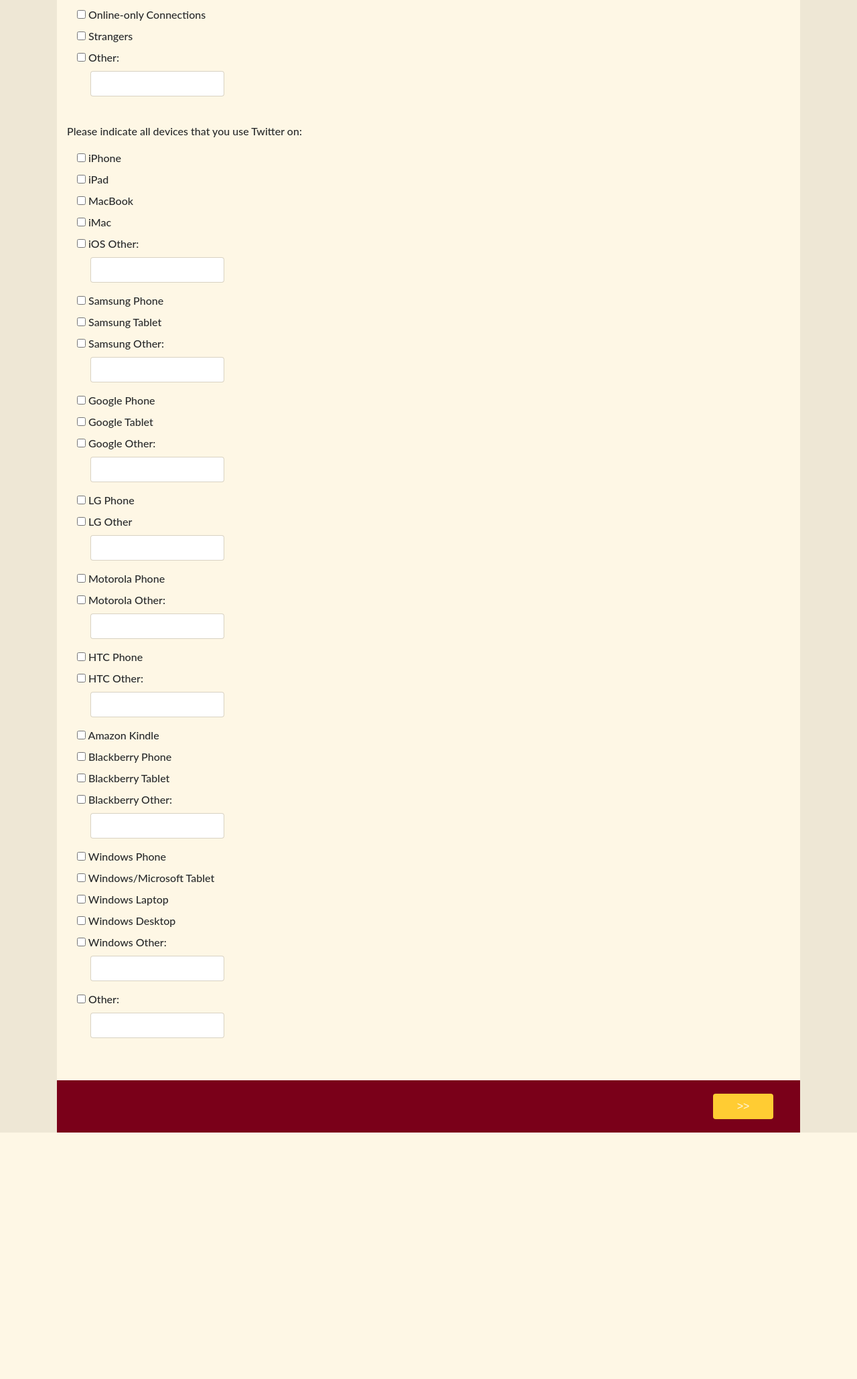
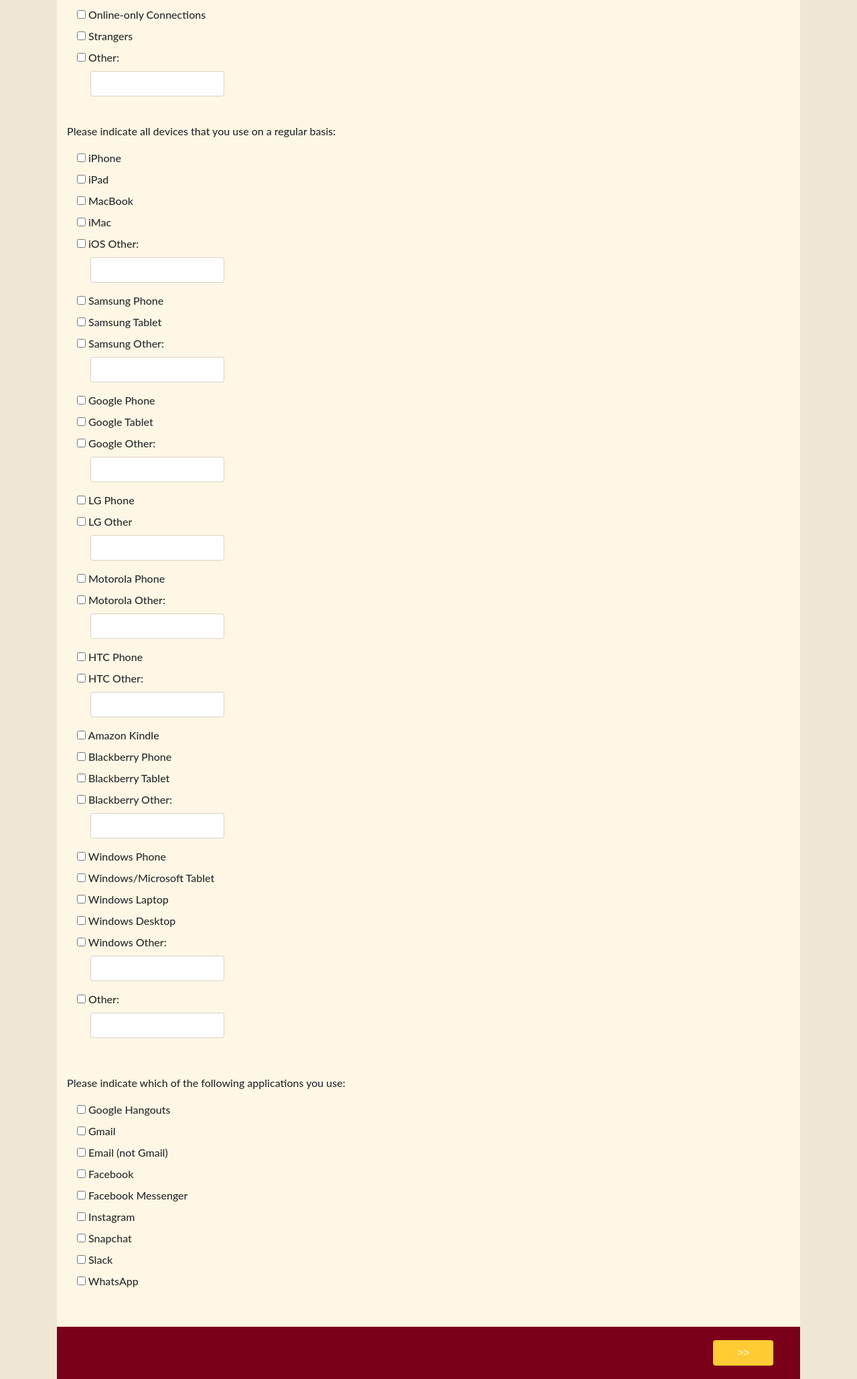
Before and after one commit to hannahmiller515/emoji-study-survey, a Flask app: page /survey/9 in a window 1280 px wide. Shown: the part 387-2446 px from the top of the page at 67% size. Before the commit the page ends 2078 px from the top, so only its background shows below. Run offline with Flask 2, Linux system fonts and the light colour scheme; parts of the project's set-up code (start-up, migrations or seed data) failed here and were passed over; some libraries are stand-ins or nearby versions.

Commit message:
Added aware page and questions, edited explanation page and demo image, fixed survey handle verification bug

```diff
--- a/app/survey/forms.py
+++ b/app/survey/forms.py
@@ -56,6 +56,13 @@
 class ExplainForm(FlaskForm):
     describe_reaction = TextAreaField(Survey.page_six_explain["describe_reaction"])
     reaction = StringField(Survey.page_six_explain["reaction"],validators=[InputRequired("Required")])
+    submit = SubmitField('>>')
+
+class AwareForm(FlaskForm):
+    path = RadioField(choices=Survey.page_six_aware["path_options"],
+                      validators=[InputRequired("Required")])
+    path_other = StringField()
+    path_explanation = TextAreaField(Survey.explain)
     submit = SubmitField('>>')
 
 class EvalForm(FlaskForm):
@@ -134,6 +141,18 @@
     Windows_Other_desc = StringField()
     use_on_Other = BooleanField("Other:")
     Other_desc = StringField()
+
+    # applications checkboxes
+    use_Hangouts = BooleanField("Google Hangouts")
+    use_Gmail = BooleanField("Gmail")
+    use_Email = BooleanField("Email (not Gmail)")
+    use_Facebook = BooleanField("Facebook")
+    use_Messenger = BooleanField("Facebook Messenger")
+    use_Instagram = BooleanField("Instagram")
+    use_Snapchat = BooleanField("Snapchat")
+    use_Slack = BooleanField("Slack")
+    use_Whatsapp = BooleanField("WhatsApp")
+
     submit = SubmitField('>>')
 
 class FutureForm(FlaskForm):
--- a/app/survey/views.py
+++ b/app/survey/views.py
@@ -3,7 +3,7 @@
 from flask import render_template, redirect, url_for, request, session
 
 from . import survey
-from .forms import ConsentForm,AgeForm,DeviceForm,AppearForm,EmojiRoleForm,ExposeForm,ExplainForm,EvalForm,FollowForm,AudienceForm,FutureForm
+from .forms import ConsentForm,AgeForm,DeviceForm,AppearForm,EmojiRoleForm,ExposeForm,ExplainForm,AwareForm,EvalForm,FollowForm,AudienceForm,FutureForm
 from ..models import Survey,Queries
 from .. import engine
 
@@ -50,16 +50,16 @@
         handle = form.handle.data.lower()
         conn = engine.connect()
         result = conn.execute(Queries.handle_query,(session['survey_id']))
-        survey_handle = result.fetchone()
+        survey_handle = result.fetchone()[0].lower()
         result.close()
-        if survey_handle[0].lower() != handle or survey_handle[0].lower() != handle.lstrip('@'):
-            print('wrong survey handle: expected {0} got {1}'.format(survey_handle[0].lower(),Survey.handle))
+        if survey_handle != handle and ('@' + survey_handle) != handle:
+            print('wrong survey handle: expected {0} got {1}'.format(survey_handle,handle))
             return redirect(url_for("survey.wrong_handle"))
 
         age = int(form.age.data)
         conn.execute(Queries.insert_age_response, (age, session['survey_id']))
 
-        if form.age.data == "0":
+        if age == 0:
             return redirect(url_for("survey.under_18"))
 
         return redirect(url_for('survey.page_two_device'))
@@ -174,14 +174,12 @@
         if form.aware.data == "no":
             aware = False
             conn.execute(Queries.insert_awareness_response, (aware, session['survey_id']))
+            return redirect(url_for('survey.page_six_explain'))
 
-            return redirect(url_for('survey.page_six_explain'))
         elif form.aware.data == "yes":
             aware = True
             conn.execute(Queries.insert_awareness_response, (aware, session['survey_id']))
-
-            #TODO figure out what to do for those that already know
-            return redirect(url_for('survey.page_seven_eval'))
+            return redirect(url_for('survey.page_six_aware'))
 
     # GET
     tweet = session.get('tweet',None)
@@ -193,7 +191,7 @@
     session['tweets'] = tweets
     return render_template('survey/page5-expose.html', form=form, form_text=Survey.page_five_expose,tweet=tweet,tweets=tweets)
 
-@survey.route('/survey/6', methods=['GET','POST'])
+@survey.route('/survey/6-explain', methods=['GET','POST'])
 def page_six_explain():
     form = ExplainForm()
 
@@ -211,6 +209,32 @@
 
     #GET
     return render_template('survey/page6-explain.html', form=form, form_text=Survey.page_six_explain)
+
+@survey.route('/survey/6-aware', methods=['GET','POST'])
+def page_six_aware():
+    form = AwareForm()
+
+    #POST
+    if request.method == "POST" and form.validate_on_submit():
+        aware_path = int(form.path.data)
+
+        aware_path_other = None
+        if not form.path_other.data == '':
+            aware_path_other = form.path_other.data
+        aware_explanation = None
+        if not form.path_explanation.data == '':
+            aware_explanation = form.path_explanation.data
+
+        conn = engine.connect()
+        conn.execute(Queries.insert_aware_response, (aware_path, aware_path_other, aware_explanation, session['survey_id']))
+
+        if aware_path == 5:
+            return redirect(url_for("survey.page_six_explain"))
+
+        return redirect(url_for('survey.page_seven_eval'))
+
+    #GET
+    return render_template('survey/page6-aware.html', form=form, form_text=Survey.page_six_aware)
 
 @survey.route('/survey/7', methods=['GET','POST'])
 def page_seven_eval():
@@ -426,6 +450,27 @@
                                                            use_on_Other, Other_desc,
                                                            session['survey_id']))
 
+        use_Hangouts = form.use_Hangouts.data
+        use_Gmail = form.use_Gmail.data
+        use_Email = form.use_Email.data
+        use_Facebook = form.use_Facebook.data
+        use_Messenger = form.use_Messenger.data
+        use_Instagram = form.use_Instagram.data
+        use_Snapchat = form.use_Snapchat.data
+        use_Slack = form.use_Slack.data
+        use_Whatsapp = form.use_Whatsapp.data
+
+        conn.execute(Queries.insert_emoji_applications_response, (use_Hangouts,
+                                                                  use_Gmail,
+                                                                  use_Email,
+                                                                  use_Facebook,
+                                                                  use_Messenger,
+                                                                  use_Instagram,
+                                                                  use_Snapchat,
+                                                                  use_Slack,
+                                                                  use_Whatsapp,
+                                                                  session['survey_id']))
+
         return redirect(url_for('survey.page_ten_future'))
 
     #GET
--- a/app/templates/survey/page9-audience.html
+++ b/app/templates/survey/page9-audience.html
@@ -72,6 +72,21 @@
                 <div class="pad-bottom">{{ form.Other_desc(class="form-control short-text-field push-right") }}</div>
             </div>
         </div>
+
+        <br/><p>{{ form_text.emoji_applications }}</p>
+        <div class="form-group">
+            <div class="container">
+                {{ wtf.form_field(form.use_Hangouts) }}
+                {{ wtf.form_field(form.use_Gmail) }}
+                {{ wtf.form_field(form.use_Email) }}
+                {{ wtf.form_field(form.use_Facebook) }}
+                {{ wtf.form_field(form.use_Messenger) }}
+                {{ wtf.form_field(form.use_Instagram) }}
+                {{ wtf.form_field(form.use_Snapchat) }}
+                {{ wtf.form_field(form.use_Slack) }}
+                {{ wtf.form_field(form.use_Whatsapp) }}
+            </div>
+        </div>
     </div>
     <div class="push"></div>
     <div class="footer">
```
Also changed, not shown: app/models.py (+45 -8 lines), app/templates/survey/page6-aware.html (added, +45 -0 lines), app/templates/survey/page6-explain.html (+5 -4 lines), app/static/img/SameEmoji-smaller.png (added), app/static/img/SameEmoji-smallest.png (added), app/static/img/SameEmoji.png (added).
